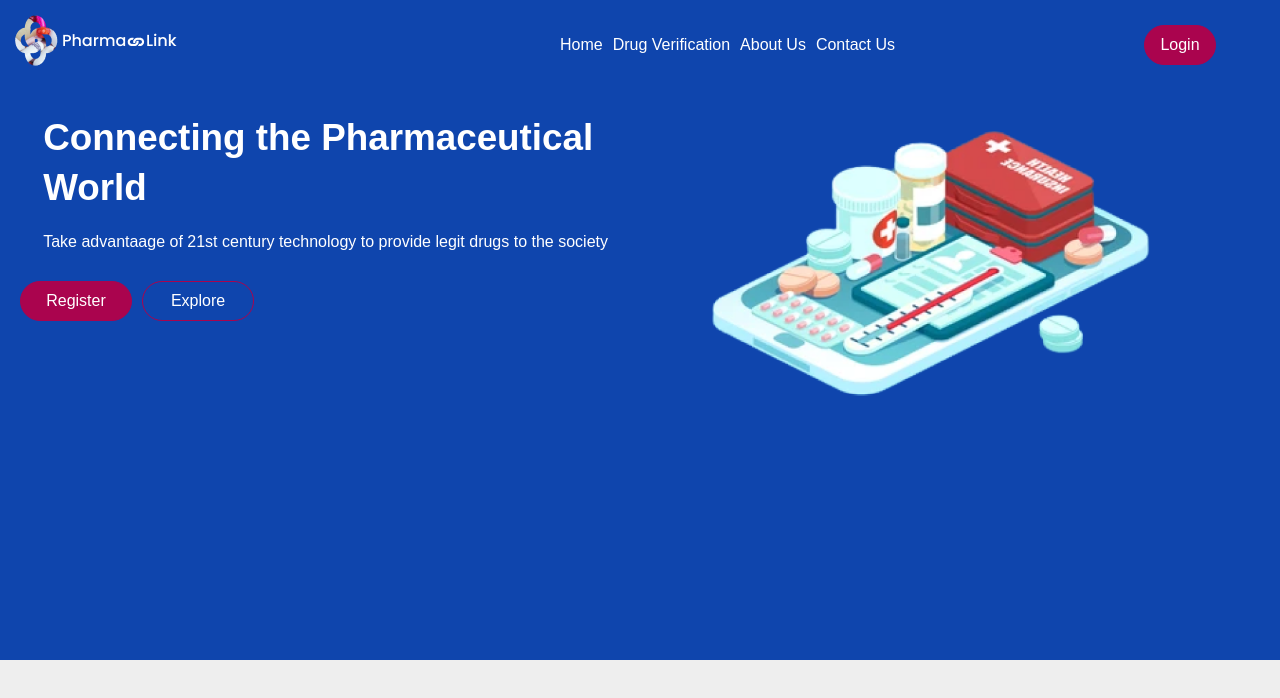
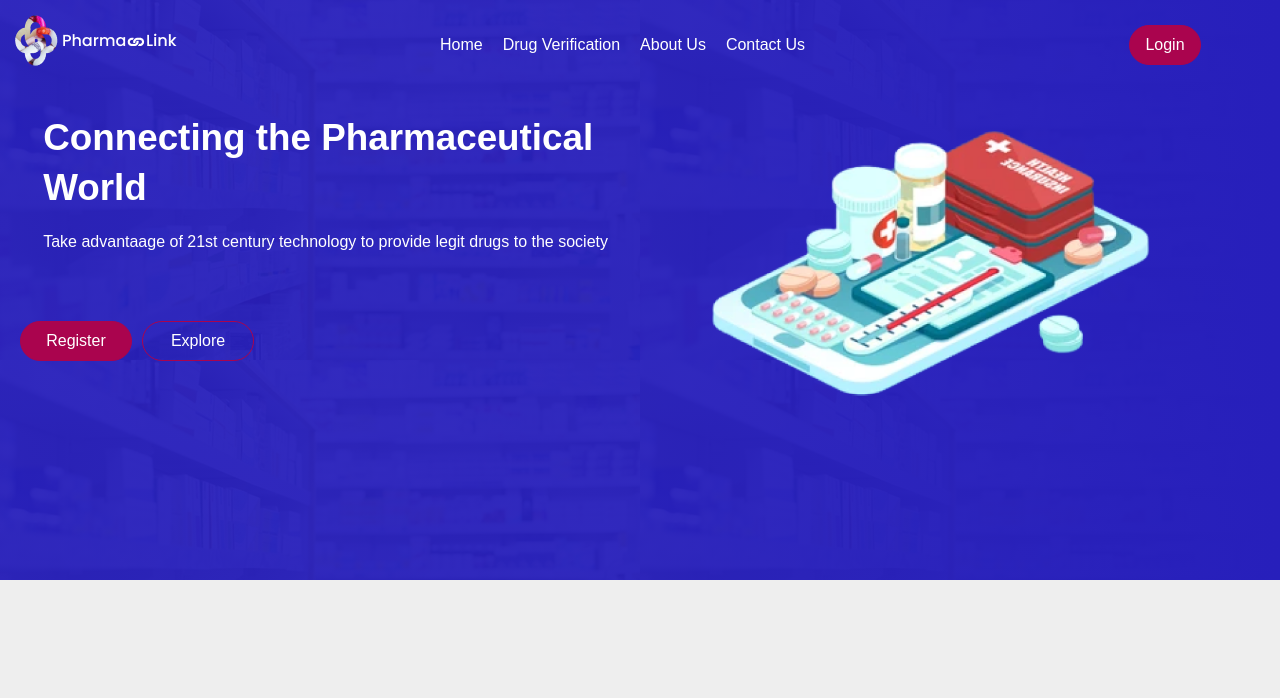
Before and after one commit to pharmalink001/pharmalink, a React (Create React App) app: page / in a window 1280 px wide. Shown: the top 698 px of the page. Built offline with nearby package versions, Linux system fonts and the light colour scheme.

Commit message:
added img to background

```diff
--- a/src/comp/landing page/header.css
+++ b/src/comp/landing page/header.css
@@ -1,23 +1,22 @@
 .header{
     color: #fff;
     background-color: #0f45ad;
-    height: 80vh;
+    height: 70vh;
     padding: 10px;
+    background-image: linear-gradient(to right,rgba(39, 31, 187, 0.95),rgba(39, 31, 187, 0.95),rgba(39, 31, 187, 1)),url('./img/background.webp');
 }
 .Header-nav{
     display: grid;
-    grid-template-columns: 3fr 0fr 3fr 1fr;
+    grid-template-columns: 2fr 0fr 3fr 1fr;
 }
 
 .header-ul{
     display: flex;
-    gap: 10px;
+    gap: 20px;
     list-style: none;
     padding: 10px;
 }
-/* .header-ham{
-    display: block;
-   } */
+
    .Header-nav-icon{
        display: none;
    }
@@ -59,8 +58,12 @@
     color: #fff;
     text-decoration: none;
 }
+.header-link:hover{
+    color: #aa044e;
+    border-bottom: 0.5px solid #aa044e;
+}
 .header-first-content-btn-container{
-    margin-top: 20px;
+    margin-top: 60px;
     padding: 10px;
     display: flex;
     gap: 10px;
@@ -96,7 +99,7 @@
 /* Extra small devices (phones, 600px and down) */
 @media only screen and (max-width: 600px) {
     .header{
-        height: 60vh;
+        height: 80vh;
         padding: 0;
     }
     .Header-nav{
```
